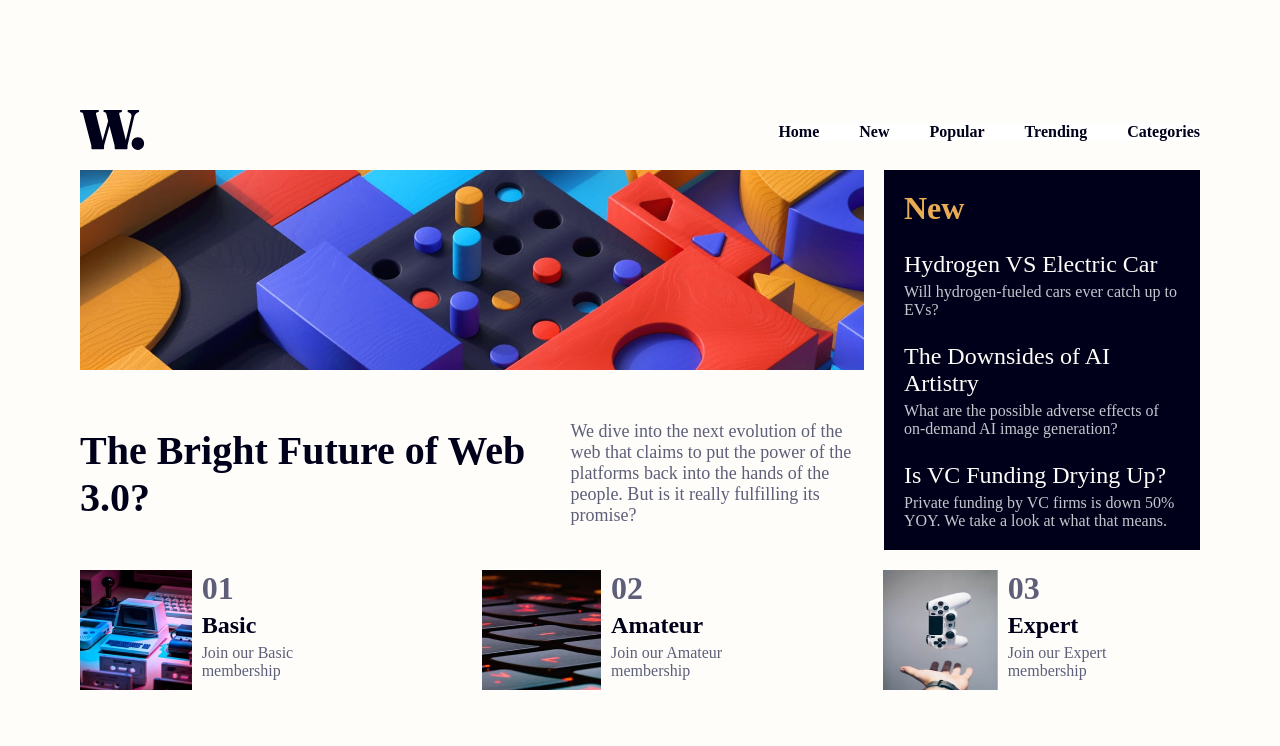
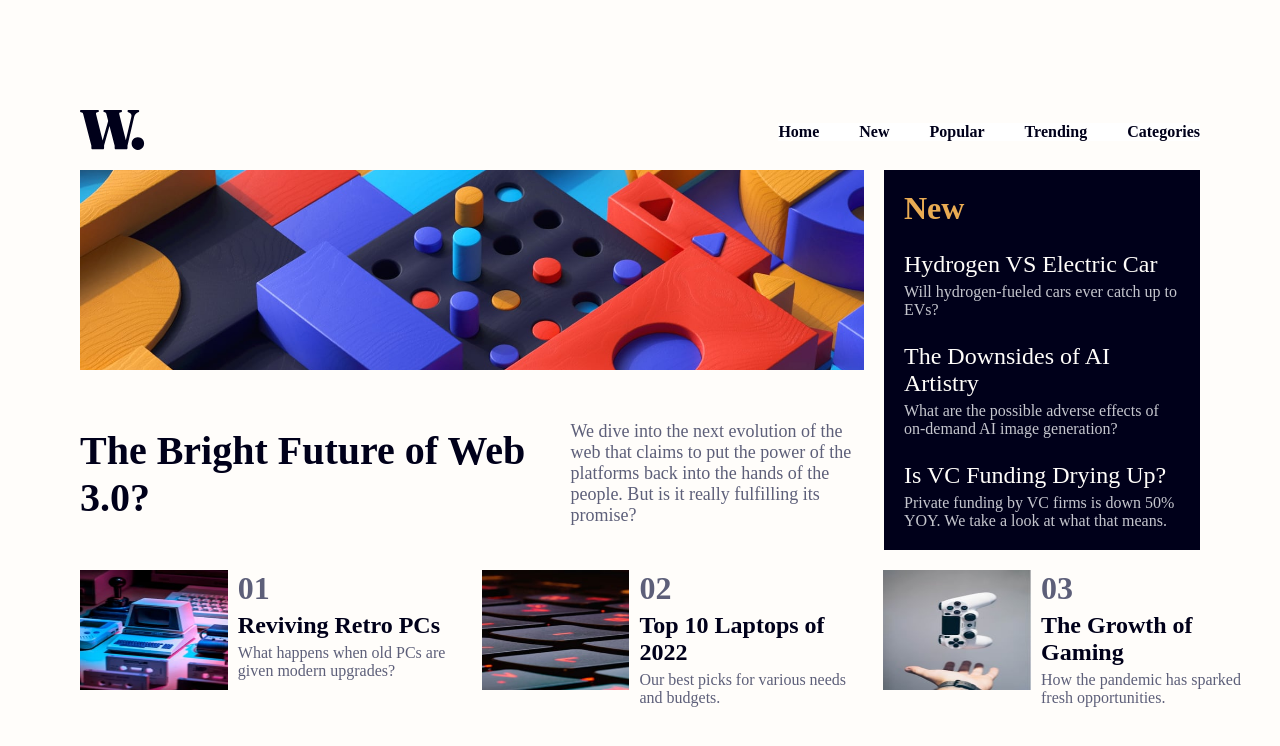
Before and after one commit to Benjihunt97/News-Homepage, a plain HTML site: page index.html in a window 1280 px wide. Drawn offline with nearby package versions, Linux system fonts and the light colour scheme; a web font is replaced by a local one.

Commit message:
Update index.html

```diff
--- a/index.html
+++ b/index.html
@@ -73,24 +73,24 @@
                     <img src="https://github.com/Benjihunt97/News-Homepage/blob/main/images/image-retro-pcs.jpg?raw=true" alt="" class="card-img">
                     <div class="card-text">
                         <h1 class="card-num">01</h1>
-                        <h3 class="card-title">Basic</h3>
-                        <p class="card-info">Join our Basic membership</p>
+                        <h3 class="card-title">Reviving Retro PCs</h3>
+                        <p class="card-info">What happens when old PCs are given modern upgrades?</p>
                     </div>
                 </div>
                 <div class="card-item">
                     <img src="https://github.com/Benjihunt97/News-Homepage/blob/main/images/image-top-laptops.jpg?raw=true" alt="" class="card-img">
                     <div class="card-text">
                         <h1 class="card-num">02</h1>
-                        <h3 class="card-title">Amateur</h3>
-                        <p class="card-info">Join our Amateur membership</p>
+                        <h3 class="card-title">Top 10 Laptops of 2022</h3>
+                        <p class="card-info">Our best picks for various needs and budgets.</p>
                     </div>
                 </div>
                 <div class="card-item">
                     <img src="https://github.com/Benjihunt97/News-Homepage/blob/main/images/image-gaming-growth.jpg?raw=true" alt="" class="card-img">
                     <div class="card-text">
                         <h1 class="card-num">03</h1>
-                        <h3 class="card-title">Expert</h3>
-                        <p class="card-info">Join our Expert membership</p>
+                        <h3 class="card-title">The Growth of Gaming</h3>
+                        <p class="card-info">How the pandemic has sparked fresh opportunities.
                     </div>
                 </div>
             </div>
```
